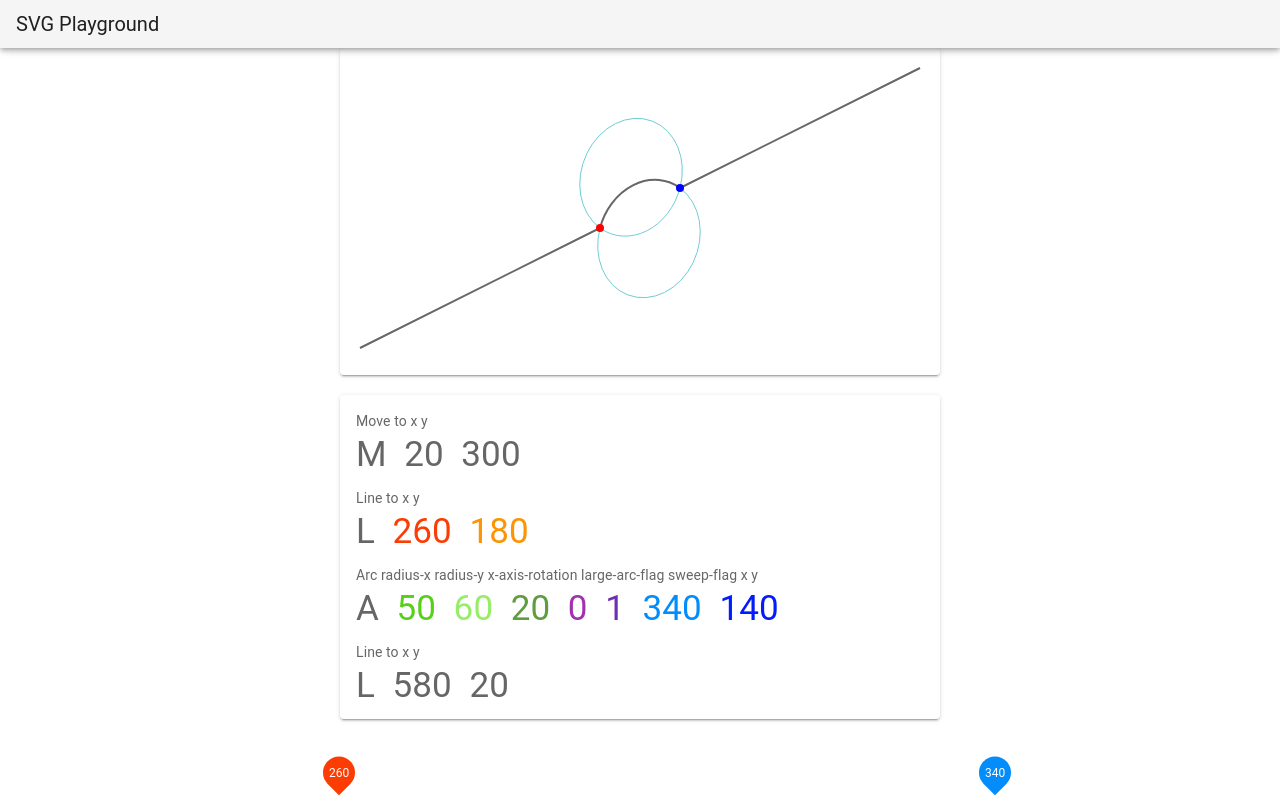
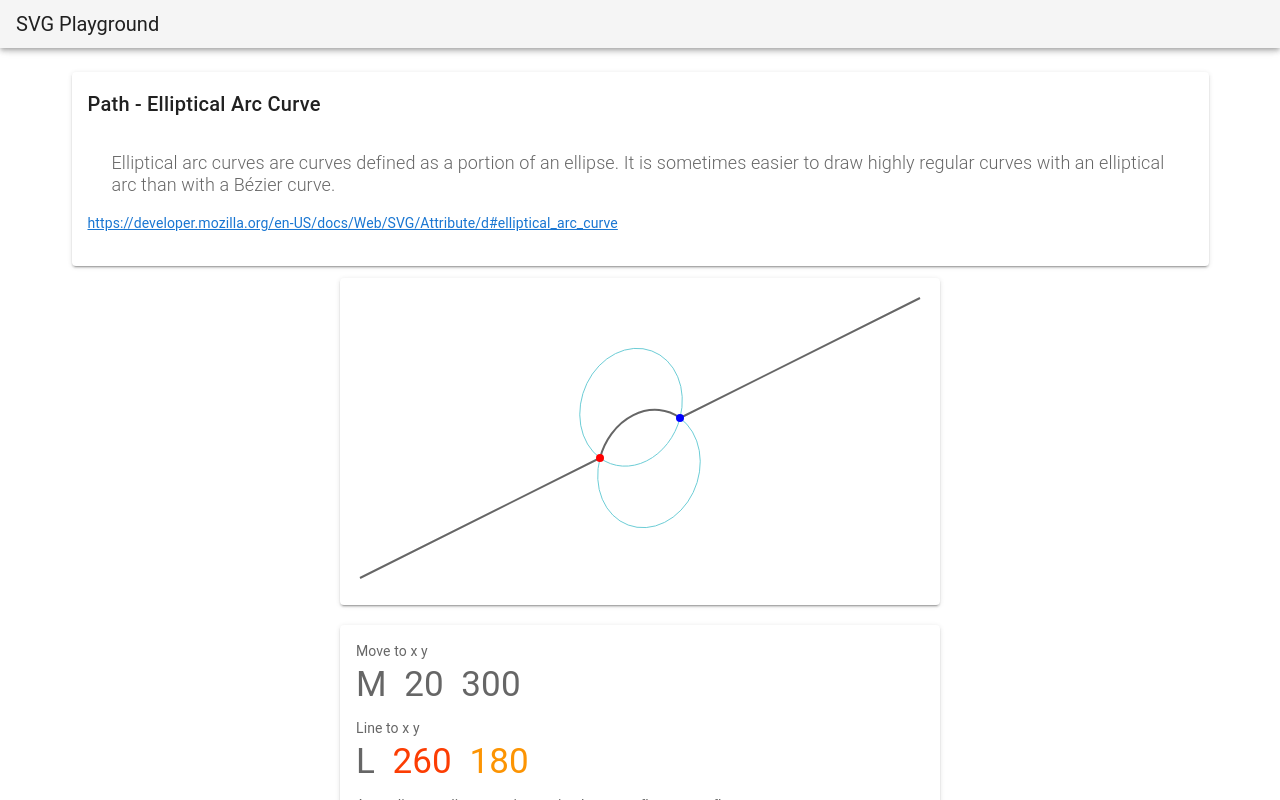
Before and after one commit to JenniferSpry/skirtSplainer, a Vue app: page / in a window 1280 px wide. Shown: the top 800 px of the page. Built offline with nearby package versions, Linux system fonts and the light colour scheme.

Commit message:
add explanation

```diff
--- a/src/components/EllipsePlayground.vue
+++ b/src/components/EllipsePlayground.vue
@@ -1,5 +1,22 @@
 <template>
-  <div>
+  <v-container>
+    <v-row justify="center">
+      <v-col>
+        <v-card>
+          <v-card-title>Path - Elliptical Arc Curve</v-card-title>
+          <v-card-text>
+            <blockquote class="blockquote">
+              Elliptical arc curves are curves defined as a portion of an ellipse.
+              It is sometimes easier to draw highly regular curves with an elliptical
+              arc than with a Bézier curve.
+            </blockquote>
+            <p>
+              <a href="https://developer.mozilla.org/en-US/docs/Web/SVG/Attribute/d#elliptical_arc_curve">https://developer.mozilla.org/en-US/docs/Web/SVG/Attribute/d#elliptical_arc_curve</a>
+            </p>
+          </v-card-text>
+        </v-card>
+      </v-col>
+    </v-row>
     <v-row justify="center">
       <v-card>
         <svg xmlns="http://www.w3.org/2000/svg" :width="600" :height="320">
@@ -113,7 +130,7 @@
         </v-row>
       </v-col>
     </v-row>
-  </div>
+  </v-container>
 </template>
 
 <script>
--- a/src/components/HomePage.vue
+++ b/src/components/HomePage.vue
@@ -1,7 +1,5 @@
 <template>
-  <div class="hello">
-    <ellipse-playground></ellipse-playground>
-  </div>
+  <ellipse-playground></ellipse-playground>
 </template>
 
 <script>
```
